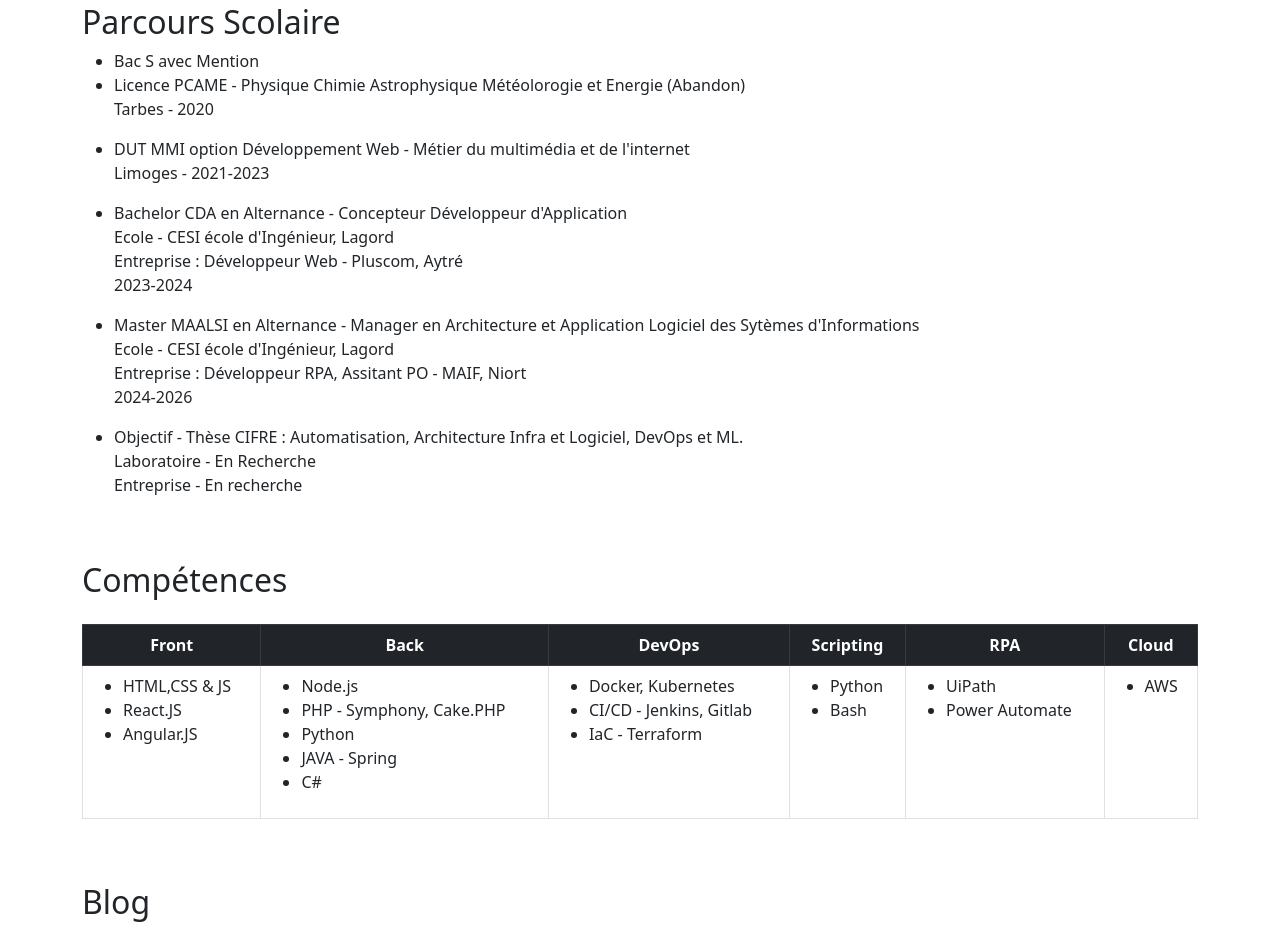
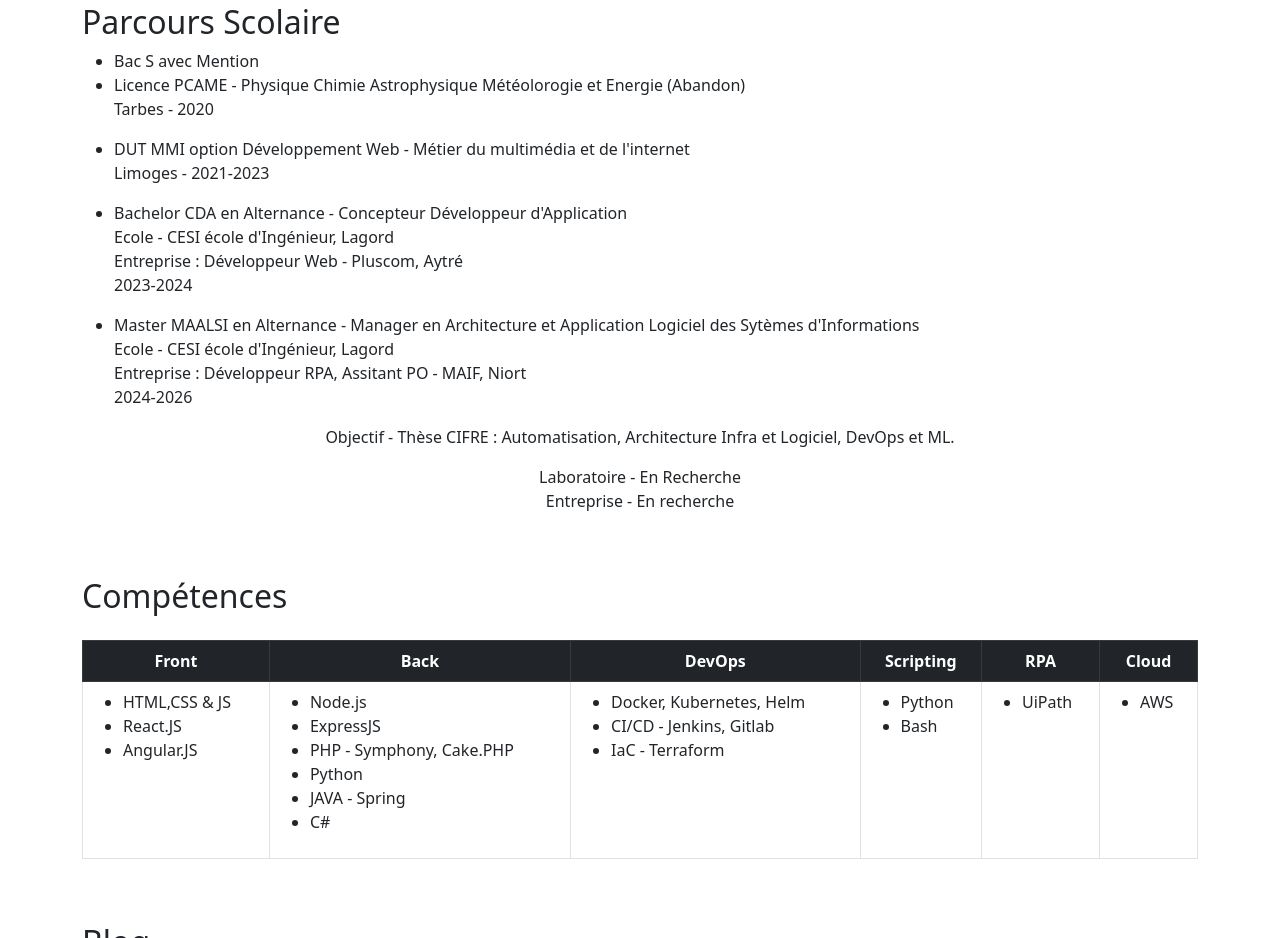
Before and after one commit to TomJanusz/TomJanusz.Github.io, a plain HTML site: page index.html in a window 1280 px wide. Shown: the part 433-1371 px from the top of the page. Drawn offline with nearby package versions, Linux system fonts and the light colour scheme.

Commit message:
Modification de la structure sur les objectifs

```diff
--- a/index.html
+++ b/index.html
@@ -103,16 +103,16 @@
                                     2024-2026</p>
                             </div>
                         </li>
-                        <li>
-                            Objectif - Thèse CIFRE : Automatisation, Architecture Infra et Logiciel, DevOps et ML.
-                            <div>
-                                <p>Laboratoire - En Recherche</br>
-                                    Entreprise - En recherche
-                                </p>
-                            </div>
-                        </li>
                     </ul>
                 </div>
+            </div>
+            <div class="row">
+                <p class="col-12 text-center"> Objectif - Thèse CIFRE : Automatisation, Architecture Infra et Logiciel, DevOps et ML.</p>
+                    <div class="text-center">
+                        <p>Laboratoire - En Recherche</br>
+                            Entreprise - En recherche
+                        </p>
+                    </div>
             </div>
         </div>
         <!-- Inclure Bootstrap CSS (si ce n'est pas déjà fait) -->
@@ -148,6 +148,9 @@
                                         Node.js
                                     </li>
                                     <li>
+                                        ExpressJS
+                                    </li>
+                                    <li>
                                         PHP - Symphony, Cake.PHP
                                     </li>
                                     <li>
@@ -164,7 +167,7 @@
                             <td>
                                 <ul>
                                     <li>
-                                        Docker, Kubernetes
+                                        Docker, Kubernetes, Helm
                                     </li>
                                     <li>
                                         CI/CD - Jenkins, Gitlab
@@ -188,9 +191,6 @@
                                 <ul>
                                     <li>
                                         UiPath
-                                    </li>
-                                    <li>
-                                        Power Automate
                                     </li>
                                 </ul>
                             </td>
```
